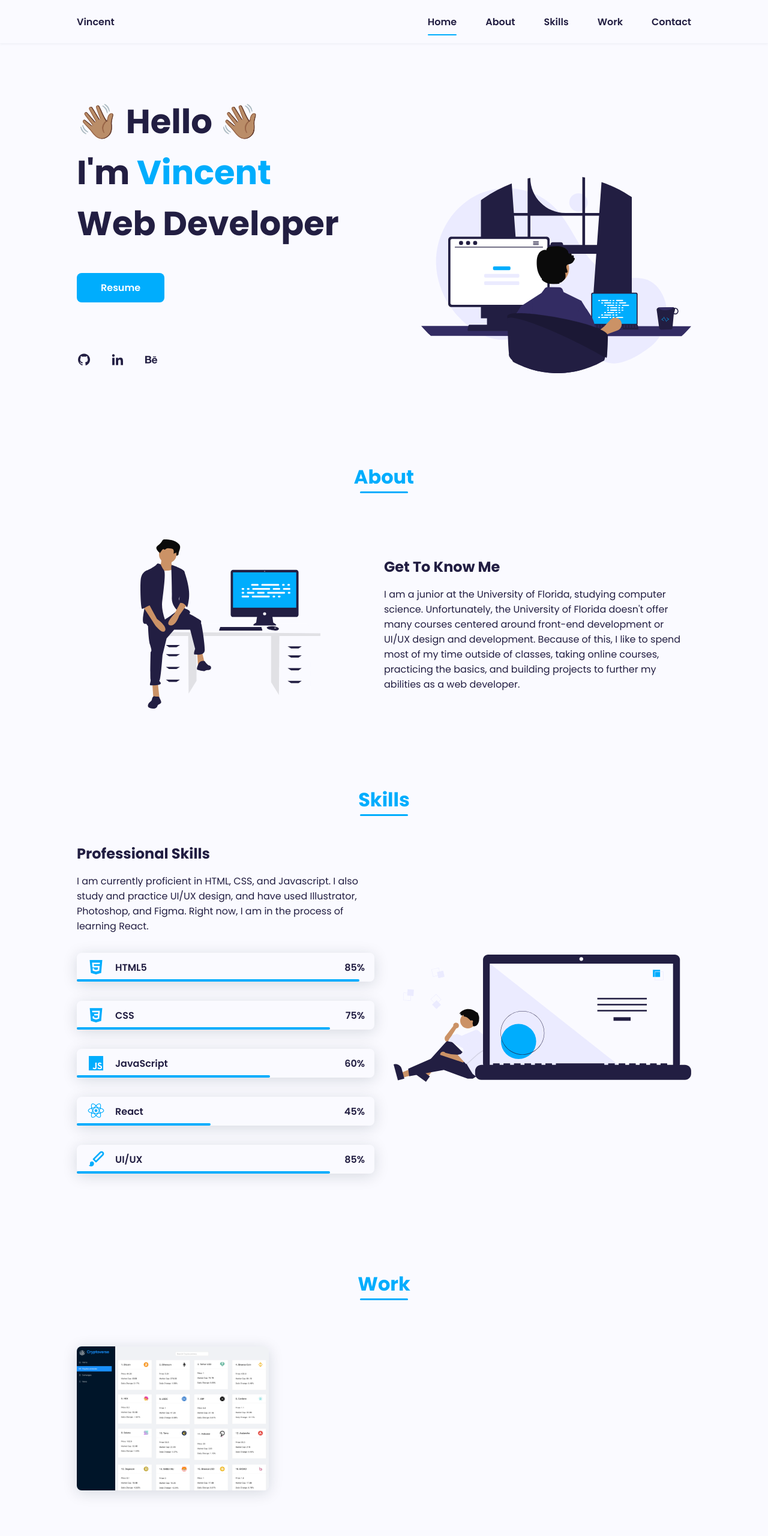
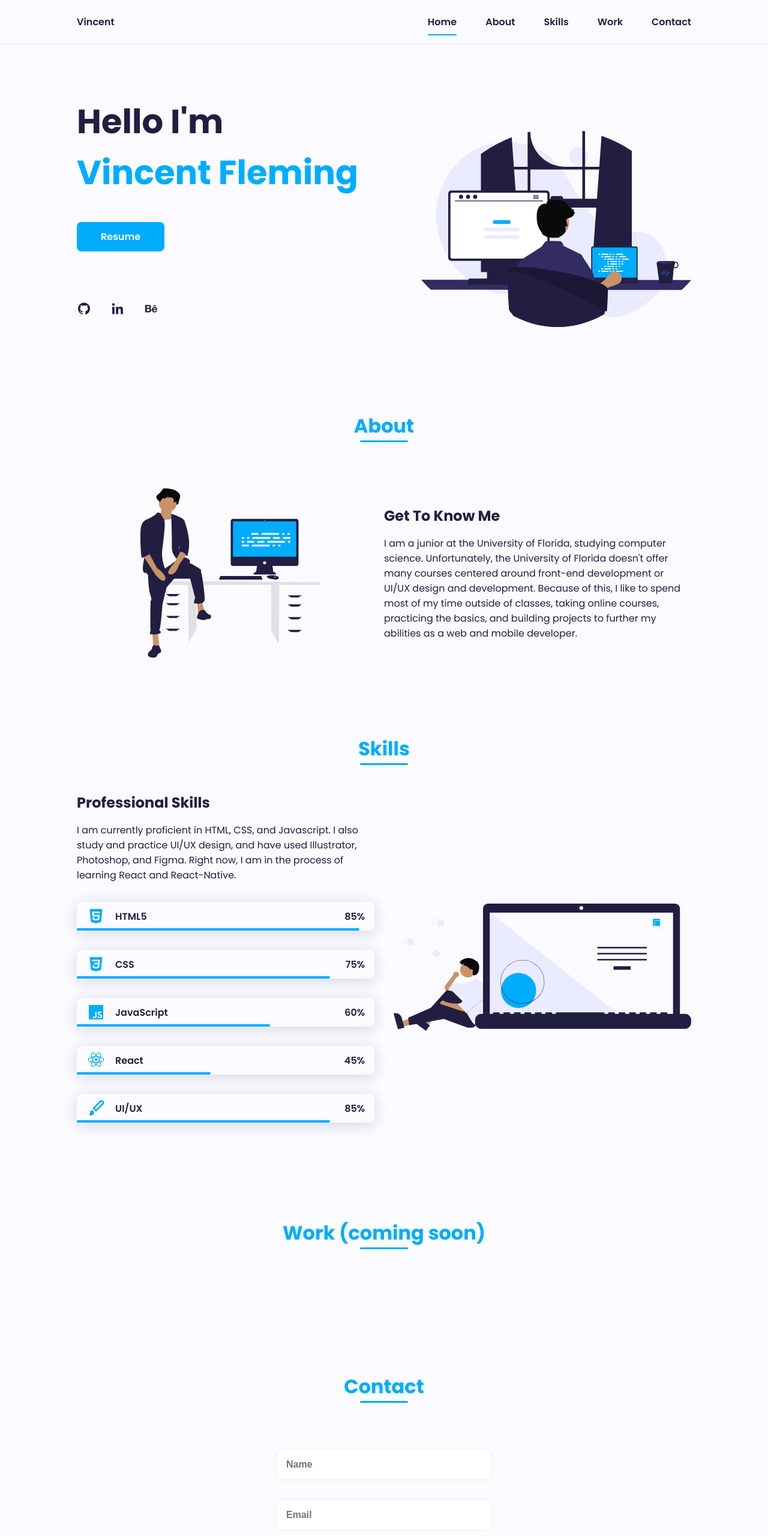
Before and after one commit to FlemingVincent/FlemingVincent.github.io, a plain HTML site: page index.html in a window 1280 px wide. Shown: the top 2560 px of the page at 60% size. Drawn offline with nearby package versions, Linux system fonts and the light colour scheme.

Commit message:
Updated website

```diff
--- a/index.html
+++ b/index.html
@@ -35,7 +35,7 @@
         <main class="l-main">
             <section class="home bd-grid" id="home">
                 <div class="home__data">
-                    <h1 class="home__title">👋🏽 Hello 👋🏽<br>I'm <span class="home__title-color">Vincent</span><br> Web Developer</h1>
+                    <h1 class="home__title">Hello I'm<br><span class="home__title-color">Vincent Fleming</span></h1>
 
                     <a href="/assets/img/Resume.pdf" class="button" download="Resume">Resume</a>
                 </div>
@@ -62,7 +62,7 @@
 
                     <div>
                         <h2 class="about__subtitle">Get To Know Me</h2>
-                        <p class="about__text">I am a junior at the University of Florida, studying computer science. Unfortunately, the University of Florida doesn't offer many courses centered around front-end development or UI/UX design and development. Because of this, I like to spend most of my time outside of classes, taking online courses, practicing the basics, and building projects to further my abilities as a web developer.</p>
+                        <p class="about__text">I am a junior at the University of Florida, studying computer science. Unfortunately, the University of Florida doesn't offer many courses centered around front-end development or UI/UX design and development. Because of this, I like to spend most of my time outside of classes, taking online courses, practicing the basics, and building projects to further my abilities as a web and mobile developer.</p>
                     </div>
                 </div>
             </section>
@@ -74,7 +74,7 @@
                 <div class="skills__container bd-grid">
                     <div>
                         <h2 class="skills__subtitle">Professional Skills</h2>
-                        <p class="skills__text">I am currently proficient in HTML, CSS, and Javascript. I also study and practice UI/UX design, and have used Illustrator, Photoshop, and Figma. Right now, I am in the process of learning React.</p>
+                        <p class="skills__text">I am currently proficient in HTML, CSS, and Javascript. I also study and practice UI/UX design, and have used Illustrator, Photoshop, and Figma. Right now, I am in the process of learning React and React-Native.</p>
                         <div class="skills__data">
                             <div class="skills__names">
                                 <i class='bx bxl-html5 skills__icon'></i>
@@ -145,12 +145,12 @@
 
 
             <section class="work section" id="work">
-                <h2 class="section-title">Work</h2>
+                <h2 class="section-title">Work (coming soon)</h2>
                 <div class="work__container bd-grid">
+                    <!--
                     <a href="https://github.com/FlemingVincent/CryptoVerse" class="work__img">
                         <img src="assets/img/CryptoVerse.png" alt="">
                     </a>
-                    <!--
                     <a href="" class="work__img">
                         <img src="assets/img/work2.jpg" alt="">
                     </a>
```
